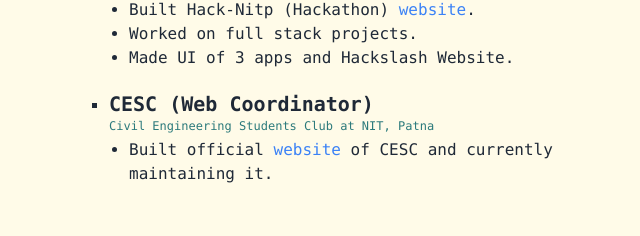
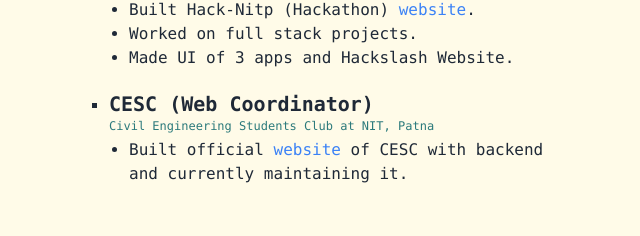
Before and after one commit to SudhansuuRanjan/my-portfolio, a Next.js app: page / in a window 1280 px wide. Shown: the part 2054-2290 px from the top of the page, without its empty margins (295-935 px from the left). Built offline with nearby package versions, Linux system fonts and the light colour scheme; what tailwindcss-filters would draw is missing.

Commit message:
fixed bug

```diff
--- a/pages/index.js
+++ b/pages/index.js
@@ -254,7 +254,7 @@
                   >
                     website
                   </a>{" "}
-                  of CESC and currently maintaining it.
+                  of CESC with backend and currently maintaining it.
                 </li>
               </ul>
             </li>
```
